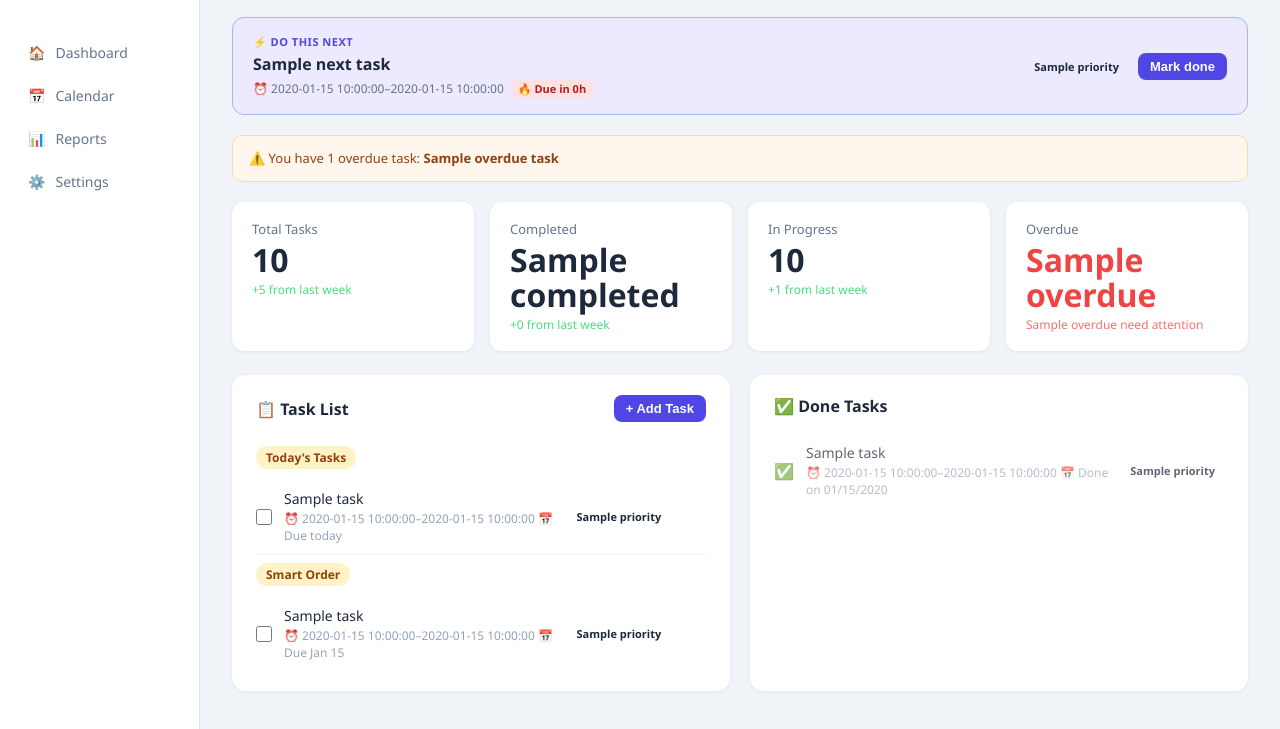
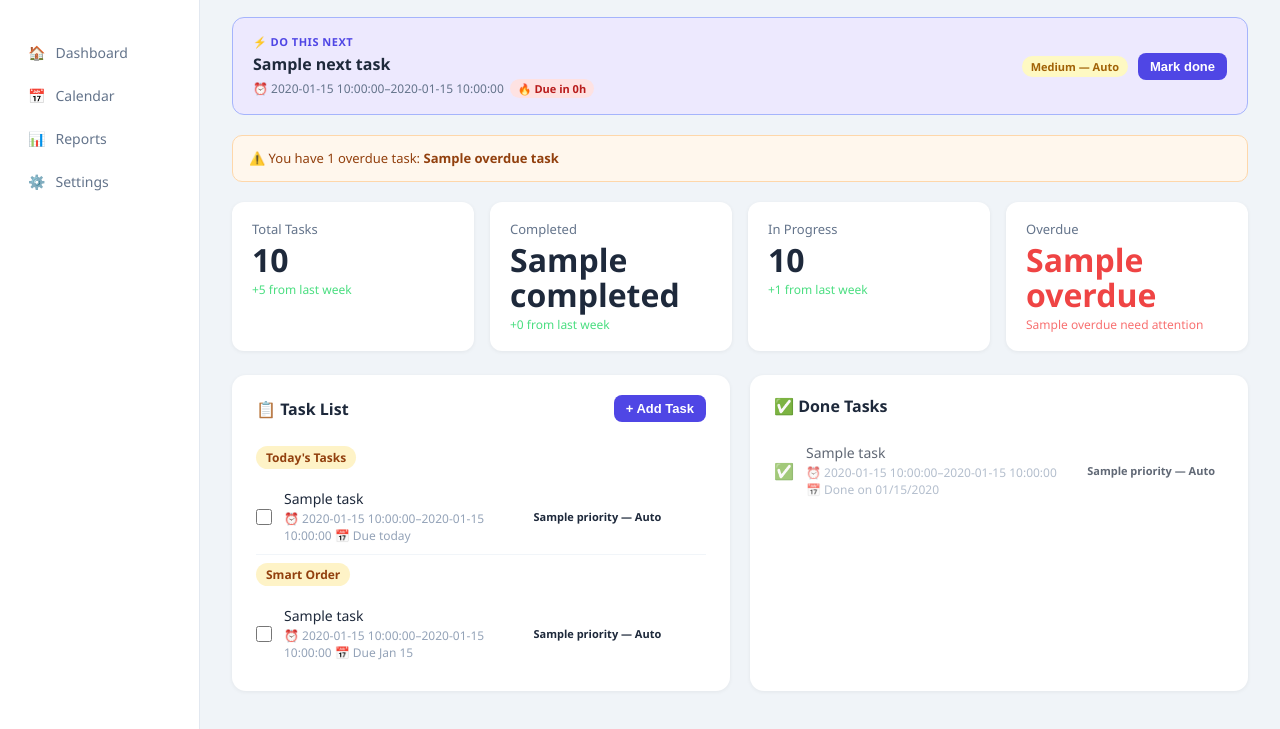
Before and after one commit to aadhikari2157-tech/prg-200-class-intelligent-task-scheduler-project, a Flask app: template task_scheduler/templates/dashboard.html in a window 1280 px wide. Shown: the part 71-800 px from the top of the page. Run offline with Flask 3, Linux system fonts and the light colour scheme; the template is opened without the code that fills it: values that come from a table or form of the project are taken from there, most other values are stand-ins (such as "Sample title", 1, 10 or a date in 2020).

Commit message:
Update dashboard.html

```diff
--- a/task_scheduler/templates/dashboard.html
+++ b/task_scheduler/templates/dashboard.html
@@ -23,7 +23,9 @@
     </span>
   </div>
   <div class="smart-banner-right">
-    <span class="badge badge-{{ next_task.priority.lower() }}">{{ next_task.priority }}</span>
+    <span class="badge badge-{{ task.priority.lower() }}">
+  {{ task.priority }} — Auto
+</span>
     <button class="btn-primary small" onclick="markDone({{ next_task.id }}, this)">Mark done</button>
   </div>
 </div>
@@ -81,7 +83,9 @@
           📅 Due today
         </div>
       </div>
-      <span class="badge badge-{{ task.priority.lower() }}">{{ task.priority }}</span>
+      <span class="badge badge-{{ task.priority.lower() }}">
+  {{ task.priority }} — Auto
+</span>
       <button class="btn-delete" onclick="deleteTask({{ task.id }})">✕</button>
     </div>
     {% endfor %}
@@ -99,7 +103,9 @@
             {% if task.due_date %}📅 Due {{ task.due_date.strftime('%b %d') }}{% endif %}
           </div>
         </div>
-        <span class="badge badge-{{ task.priority.lower() }}">{{ task.priority }}</span>
+       <span class="badge badge-{{ task.priority.lower() }}">
+  {{ task.priority }} — Auto
+</span>
         <button class="btn-delete" onclick="deleteTask({{ task.id }})">✕</button>
       </div>
       {% endif %}
@@ -122,7 +128,9 @@
           {% if task.completed_at %}📅 Done on {{ task.completed_at.strftime('%m/%d/%Y') }}{% endif %}
         </div>
       </div>
-      <span class="badge badge-{{ task.priority.lower() }}">{{ task.priority }}</span>
+     <span class="badge badge-{{ task.priority.lower() }}">
+  {{ task.priority }} — Auto
+</span>
     </div>
     {% else %}
     <p class="empty-state">No completed tasks yet</p>
```
